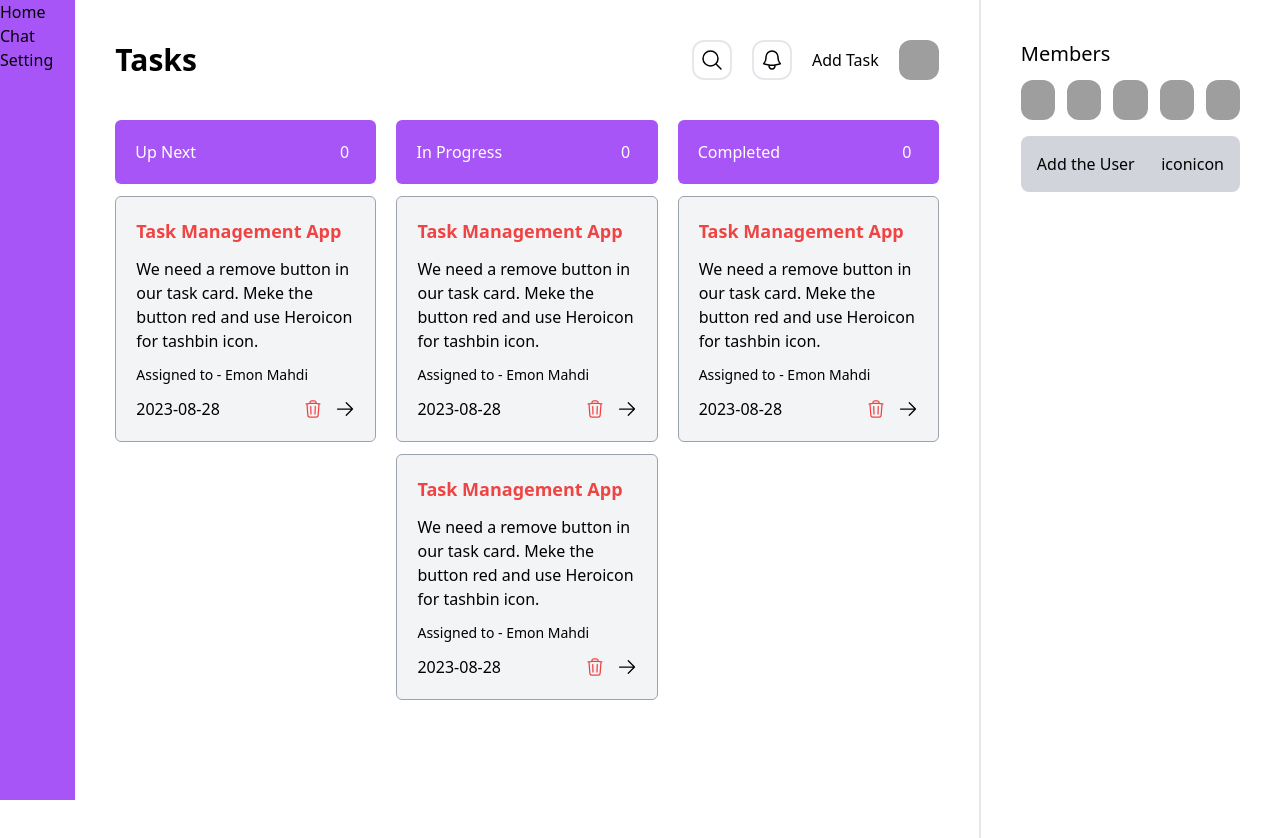
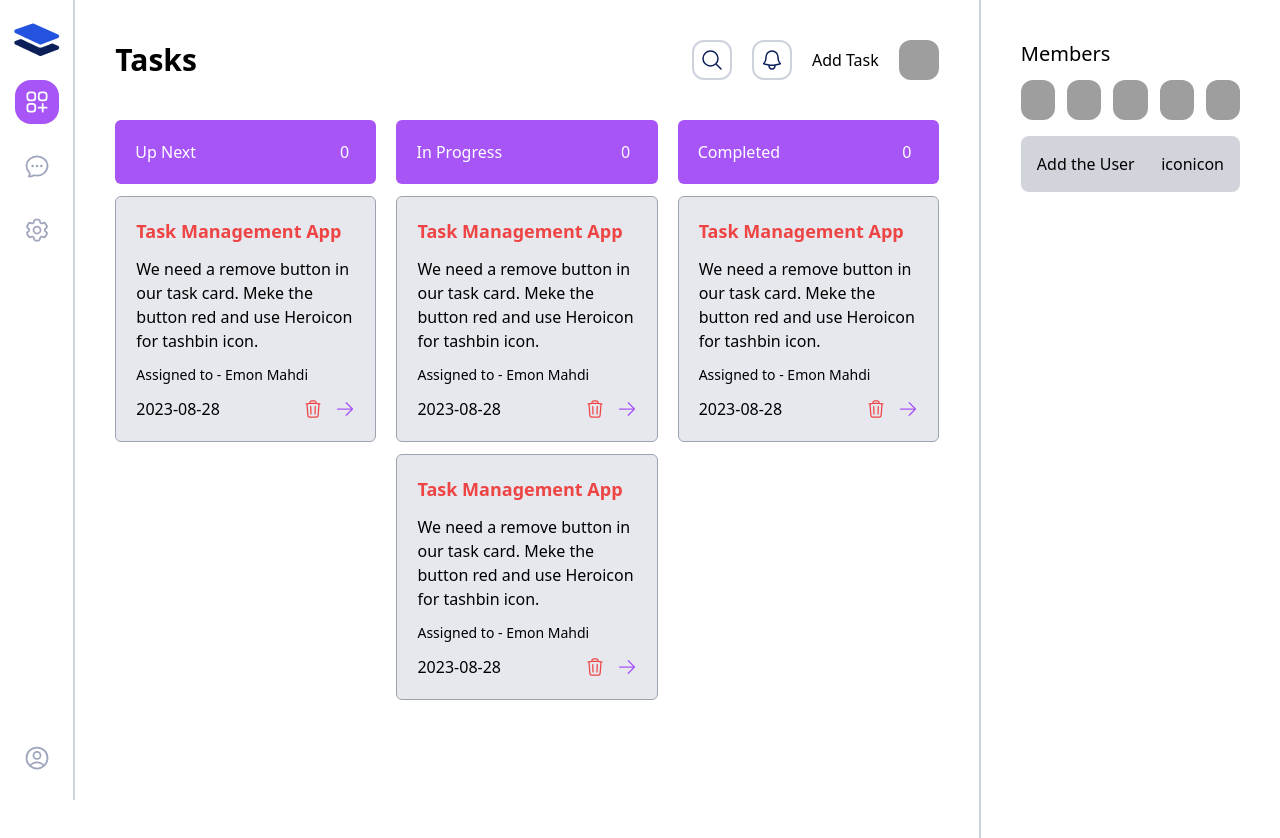
Before and after one commit to emonmahdi/task-management-react-redux, a React (Vite) app: page / in a window 1280 px wide. Shown: the top 838 px of the page. Built offline with nearby package versions, Linux system fonts and the light colour scheme; grey boxes are pictures that could not be loaded.

Commit message:
sidebar item menu proper set

```diff
--- a/src/components/layouts/Sidebar.jsx
+++ b/src/components/layouts/Sidebar.jsx
@@ -1,16 +1,57 @@
-import { Link } from "react-router-dom";
+import { NavLink } from "react-router-dom";
+import logo from "../../assets/image/logo.png";
+import {
+  ChatBubbleOvalLeftEllipsisIcon,
+  Cog6ToothIcon,
+  SquaresPlusIcon,
+  UserCircleIcon,
+} from "@heroicons/react/24/outline";
 
 const Sidebar = () => {
   return (
-    <div className="bg-purple-500 h-screen">
-      <Link to="/">
-        <h3>Home</h3>
-      </Link>
-      <div>
-        <Link to="/chat">Chat</Link>
-      </div>
-      <div>
-        <Link to="/setting">Setting</Link>
+    <div className="h-screen sticky top-0 border-r-2 border-secondary/20">
+      <div className="flex flex-col items-center gap-5 h-full py-5">
+        <img src={logo} alt="" />
+        <NavLink
+          to="/"
+          className={({ isActive }) =>
+            isActive
+              ? "p-2 rounded-2xl bg-primary text-white cursor-pointer"
+              : "p-2 rounded-2xl group hover:bg-primary text-secondary/40 cursor-pointer transition-all"
+          }
+        >
+          <SquaresPlusIcon className="h-7 w-7 group-hover:text-white" />
+        </NavLink>
+        <NavLink
+          to="/chat"
+          className={({ isActive }) =>
+            isActive
+              ? "p-2 rounded-2xl bg-primary text-white cursor-pointer"
+              : "p-2 rounded-2xl group hover:bg-primary text-secondary/40 cursor-pointer transition-all"
+          }
+        >
+          <ChatBubbleOvalLeftEllipsisIcon className="h-7 w-7 group-hover:text-white " />
+        </NavLink>
+        <NavLink
+          to="/setting"
+          className={({ isActive }) =>
+            isActive
+              ? "p-2 rounded-2xl bg-primary text-white cursor-pointer"
+              : "p-2 rounded-2xl group hover:bg-primary text-secondary/40 cursor-pointer transition-all"
+          }
+        >
+          <Cog6ToothIcon className="h-7 w-7 group-hover:text-white " />
+        </NavLink>
+        <NavLink
+          to="/setting"
+          className={({ isActive }) =>
+            isActive
+              ? "p-2 rounded-2xl bg-primary text-white cursor-pointer mt-auto"
+              : "p-2 rounded-2xl group hover:bg-primary text-secondary/40 cursor-pointer transition-all  mt-auto"
+          }
+        >
+          <UserCircleIcon className="h-7 w-7 group-hover:text-white " />
+        </NavLink>
       </div>
     </div>
   );
--- a/tailwind.config.js
+++ b/tailwind.config.js
@@ -2,7 +2,12 @@
 export default {
   content: ["./index.html", "./src/**/*.{js,ts,jsx,tsx}"],
   theme: {
-    extend: {},
+    extend: {
+      colors: {
+        primary: "#A855F7",
+        secondary: "#0C1F58",
+      },
+    },
   },
   plugins: [],
 };
```
Also changed, not shown: src/assets/image/logo.png (added).
